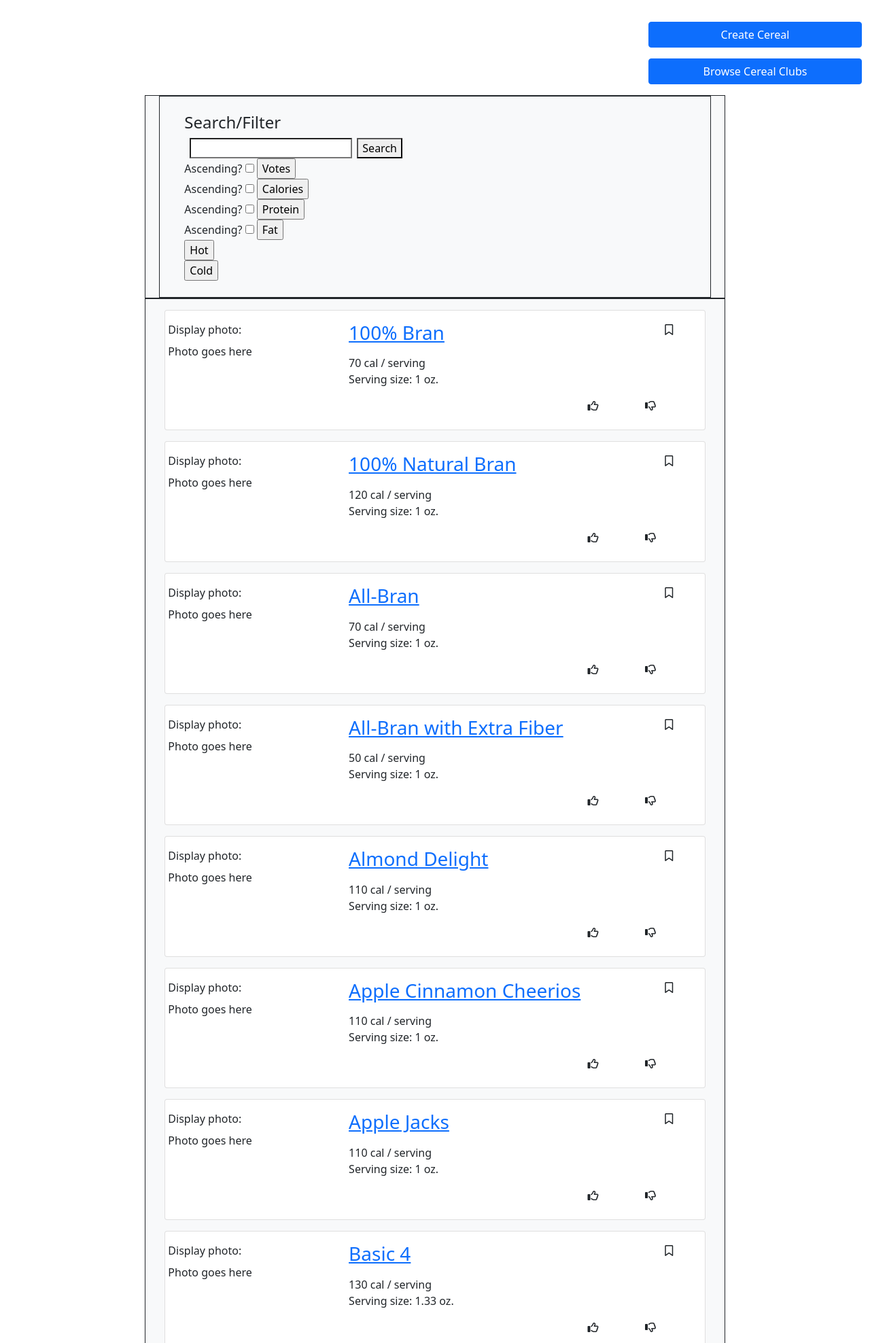
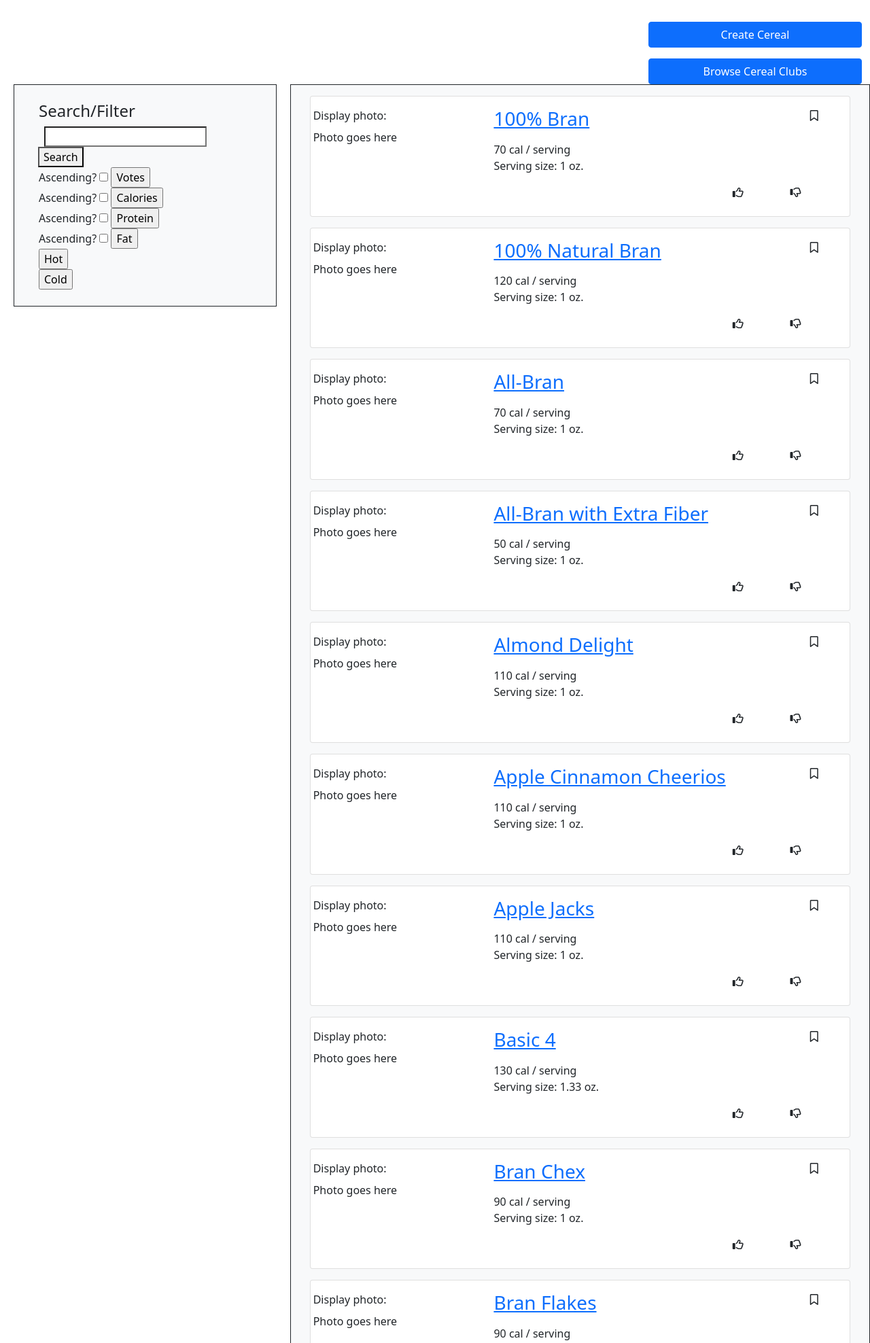
Before and after one commit to Ann924/cs4750-cereal, a PHP site: page /cereals.php in a window 1280 px wide. Shown: the part 83-2059 px from the top of the page at 68% size. Run offline with PHP 8.4, Linux system fonts and the light colour scheme; a user stored in the database is signed in; data comes from the database, SQL or seed files in the repository; data that the repository does not hold is empty; a stand-in replaces the project's code that opens the database connection; some libraries are stand-ins or nearby versions.

Commit message:
Fix broken formatting from merge

```diff
--- a/cereals.php
+++ b/cereals.php
@@ -99,12 +99,12 @@
     ?>
 
     <div class="container-fluid">
-        <div class="row mt-3 d-flex justify-content-center align-items-center">
+        <div class="row mt-3 d-flex justify-content-center">
             <div class="row d-flex justify-content-end mt-3"><a class="col-3 btn btn-primary"
                     href="create_new_cereal.php">Create Cereal</a></div>
             <div class="row d-flex justify-content-end mt-3"><a class="col-3 btn btn-primary"
                     href="clubs.php">Browse Cereal Clubs</a></div>
-            <div class="col-md-8 border border-dark bg-light mt-3">
+            <div class="col">
                 <div class="row border border-dark bg-light mx-2 p-4">
                     <h4>Search/Filter</h4>
                     <form action="cereals.php" method="post">
```
